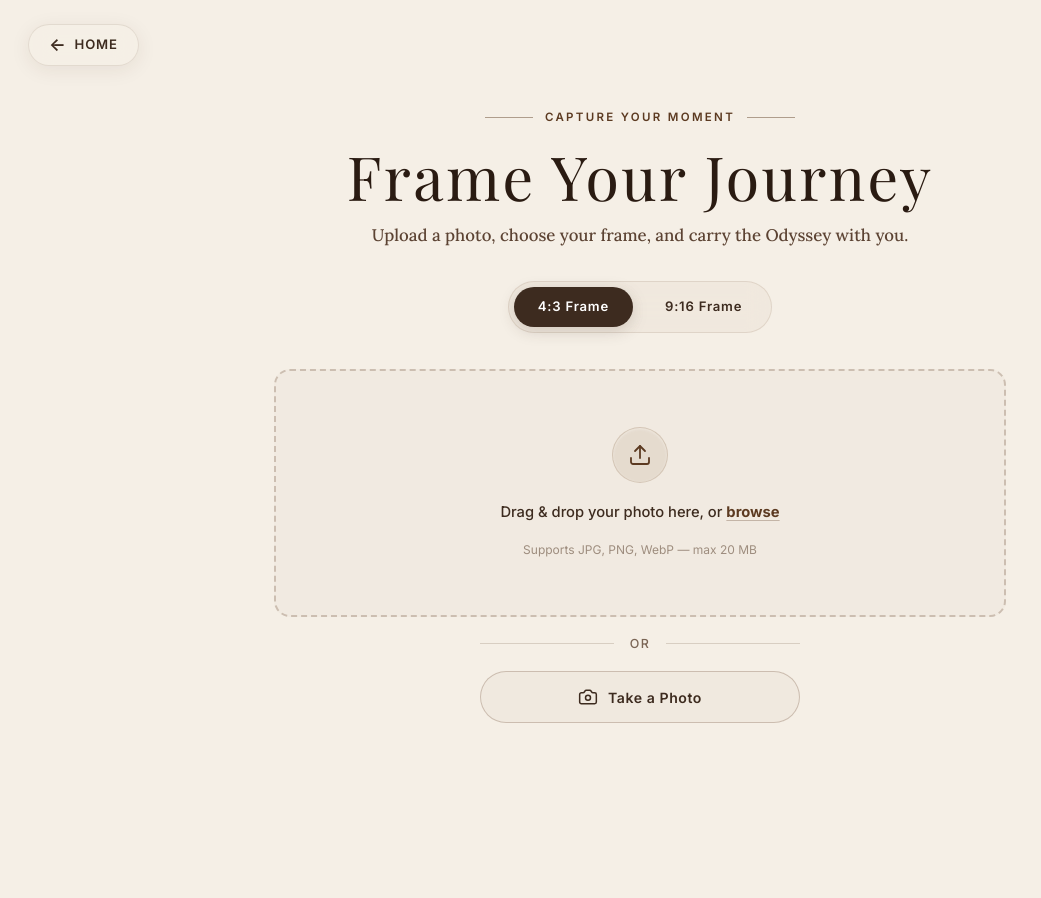
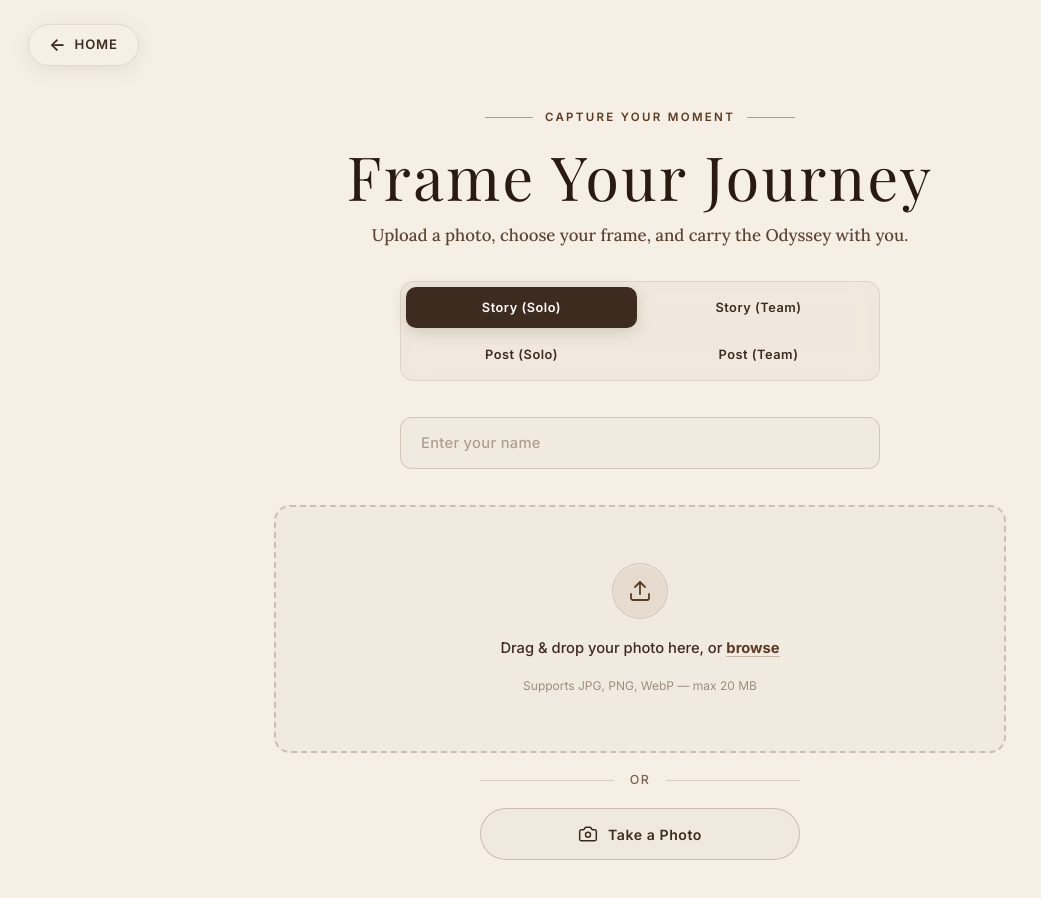
Before and after one commit to sarin-ms/odyssey, a Next.js app: page /capture in a window 1280 px wide. Shown: the top 898 px of the page, without its empty margins (0-1041 px from the left). Before the commit the page ends 803 px from the top, so only its background shows below. Built offline with nearby package versions, Linux system fonts and the light colour scheme; a web font is replaced by a local one.

Commit message:
feat(capture): replace frames with 4 new templates, add name input
- Story (Solo/Team) 1080x1920 and Post (Solo/Team) 1080x1350
- 2x2 grid frame selector
- Name input renders over NAME HERE placeholder
- Fixed compositing: punch-out approach for opaque frames

```diff
--- a/app/capture/Capture.module.css
+++ b/app/capture/Capture.module.css
@@ -262,27 +262,29 @@
 /* ── Frame selector ────────────────────────────────────────── */
 
 .frameSelector {
-  display: flex;
-  align-items: center;
-  gap: 8px;
+  display: grid;
+  grid-template-columns: 1fr 1fr;
+  gap: 6px;
+  width: 100%;
+  max-width: 480px;
   background: rgba(236, 226, 215, 0.52);
   backdrop-filter: blur(12px);
   -webkit-backdrop-filter: blur(12px);
   border: 1px solid rgba(160, 135, 110, 0.2);
-  border-radius: 50px;
+  border-radius: 14px;
   padding: 5px;
 }
 
 .frameBtn {
   position: relative;
-  padding: 10px 24px;
+  padding: 11px 16px;
   border: none;
-  border-radius: 50px;
+  border-radius: 10px;
   background: transparent;
   font-family: var(--font-body);
-  font-size: 0.82rem;
+  font-size: 0.8rem;
   font-weight: 600;
-  letter-spacing: 0.06em;
+  letter-spacing: 0.04em;
   color: var(--color-brown-dark);
   cursor: pointer;
   transition:
@@ -299,6 +301,42 @@
   background: var(--color-brown-dark);
   color: #fff;
   box-shadow: 0 4px 16px rgba(61, 43, 31, 0.18);
+}
+
+/* ── Name input ────────────────────────────────────────────── */
+
+.nameInputWrapper {
+  width: 100%;
+  max-width: 480px;
+}
+
+.nameInput {
+  width: 100%;
+  padding: 14px 20px;
+  border: 1.5px solid rgba(92, 58, 33, 0.2);
+  border-radius: 12px;
+  background: rgba(236, 226, 215, 0.35);
+  font-family: var(--font-body);
+  font-size: 0.92rem;
+  font-weight: 500;
+  color: var(--color-brown-dark);
+  letter-spacing: 0.02em;
+  outline: none;
+  transition:
+    border-color 220ms ease,
+    background 220ms ease,
+    box-shadow 220ms ease;
+}
+
+.nameInput::placeholder {
+  color: #8a7565;
+  opacity: 0.65;
+}
+
+.nameInput:focus {
+  border-color: var(--color-brown-mid);
+  background: rgba(236, 226, 215, 0.55);
+  box-shadow: 0 0 0 3px rgba(92, 58, 33, 0.08);
 }
 
 /* ── Preview container ─────────────────────────────────────── */
--- a/app/capture/page.jsx
+++ b/app/capture/page.jsx
@@ -8,21 +8,33 @@ import styles from "./Capture.module.css";
 /* ─── Frame configuration ──────────────────────────────────────────────── */
 
 const FRAMES = {
-  "4:3": {
-    src: "/frames/frame_43.png",
-    width: 1448,
-    height: 1086,
-    // Inner photo region — measured via pixel analysis (light-gray fill, no alpha)
-    photo: { x: 238, y: 208, w: 971, h: 646 },
-    hasAlpha: false,
+  "Story (Solo)": {
+    src: "/frames/Template 1080_1920 (Single).png",
+    width: 1080,
+    height: 1920,
+    photo: { x: 160, y: 703, w: 760, h: 772 },
+    nameY: 1545,
   },
-  "9:16": {
-    src: "/frames/frame_916.png",
-    width: 941,
-    height: 1672,
-    // Inner photo region — measured via pixel analysis (transparent center)
-    photo: { x: 128, y: 293, w: 688, h: 1014 },
-    hasAlpha: true,
+  "Story (Team)": {
+    src: "/frames/Template 1080_1920 (Double).png",
+    width: 1080,
+    height: 1920,
+    photo: { x: 90, y: 788, w: 899, h: 641 },
+    nameY: 1541,
+  },
+  "Post (Solo)": {
+    src: "/frames/Template 1080_1350 (Single).png",
+    width: 1080,
+    height: 1350,
+    photo: { x: 215, y: 500, w: 649, h: 627 },
+    nameY: 1222,
+  },
+  "Post (Team)": {
+    src: "/frames/Template 1080_1350 (Double).png",
+    width: 1080,
+    height: 1350,
+    photo: { x: 90, y: 507, w: 899, h: 570 },
+    nameY: 1179,
   },
 };
 
@@ -60,7 +72,7 @@ function coverFit(photoImg, region) {
 
 /* ─── Helper: composite photo + frame on canvas ───────────────────────── */
 
-async function composite(photoDataUrl, frameKey) {
+async function composite(photoDataUrl, frameKey, userName) {
   const frame = FRAMES[frameKey];
   const [photoImg, frameImg] = await Promise.all([
     loadImage(photoDataUrl),
@@ -75,37 +87,36 @@ async function composite(photoDataUrl, frameKey) {
   const { x, y, w, h } = frame.photo;
   const { drawX, drawY, drawW, drawH } = coverFit(photoImg, frame.photo);
 
-  if (frame.hasAlpha) {
-    // 9:16 frame has a transparent center — draw photo first, frame on top
-    ctx.save();
-    ctx.beginPath();
-    ctx.roundRect(x, y, w, h, 16);
-    ctx.clip();
-    ctx.drawImage(photoImg, drawX, drawY, drawW, drawH);
-    ctx.restore();
+  // Frames are opaque — punch out the inner region and draw photo behind
+  ctx.drawImage(frameImg, 0, 0, frame.width, frame.height);
 
-    ctx.drawImage(frameImg, 0, 0, frame.width, frame.height);
-  } else {
-    // 4:3 frame is fully opaque with a gray inner fill.
-    // Strategy: draw frame → punch out inner region → draw photo behind.
-    ctx.drawImage(frameImg, 0, 0, frame.width, frame.height);
+  // Clear the inner region
+  ctx.save();
+  ctx.beginPath();
+  ctx.rect(x, y, w, h);
+  ctx.clip();
+  ctx.clearRect(x, y, w, h);
+  ctx.restore();
 
-    // Clear the inner region so the photo can show through
-    ctx.save();
-    ctx.beginPath();
-    ctx.roundRect(x, y, w, h, 16);
-    ctx.clip();
-    ctx.clearRect(x, y, w, h);
-    ctx.restore();
+  // Draw photo behind the frame
+  ctx.save();
+  ctx.globalCompositeOperation = "destination-over";
+  ctx.beginPath();
+  ctx.rect(x, y, w, h);
+  ctx.clip();
+  ctx.drawImage(photoImg, drawX, drawY, drawW, drawH);
+  ctx.restore();
 
-    // Draw the photo behind the frame using destination-over
-    ctx.save();
-    ctx.globalCompositeOperation = "destination-over";
-    ctx.beginPath();
-    ctx.roundRect(x, y, w, h, 16);
-    ctx.clip();
-    ctx.drawImage(photoImg, drawX, drawY, drawW, drawH);
-    ctx.restore();
+  // Render user's name over the "NAME HERE" placeholder
+  if (userName && userName.trim()) {
+    const nameText = userName.trim().toUpperCase();
+    const fontSize = Math.round(frame.width * 0.037);
+    ctx.font = `700 ${fontSize}px "Inter", "Cinzel", sans-serif`;
+    ctx.fillStyle = "#fffaf1";
+    ctx.textAlign = "center";
+    ctx.textBaseline = "middle";
+    ctx.letterSpacing = `${fontSize * 0.15}px`;
+    ctx.fillText(nameText, frame.width / 2, frame.nameY);
   }
 
   return canvas;
@@ -115,15 +126,16 @@ async function composite(photoDataUrl, frameKey) {
 
 export default function CapturePage() {
   const [photo, setPhoto] = useState(null); // data URL of uploaded photo
-  const [selectedFrame, setSelectedFrame] = useState("4:3");
+  const [selectedFrame, setSelectedFrame] = useState("Story (Solo)");
   const [resultUrl, setResultUrl] = useState(null);
   const [processing, setProcessing] = useState(false);
   const [dragOver, setDragOver] = useState(false);
   const [toast, setToast] = useState("");
+  const [userName, setUserName] = useState("");
   const [webcamOpen, setWebcamOpen] = useState(false);
-  const [facingMode, setFacingMode] = useState("user"); // "user" = front, "environment" = back
+  const [facingMode, setFacingMode] = useState("user");
   const fileInputRef = useRef(null);
-  const canvasRef = useRef(null); // keep reference to the output canvas
+  const canvasRef = useRef(null);
   const videoRef = useRef(null);
   const streamRef = useRef(null);
 
@@ -159,7 +171,7 @@ export default function CapturePage() {
     setResultUrl(null);
 
     try {
-      const canvas = await composite(photo, selectedFrame);
+      const canvas = await composite(photo, selectedFrame, userName);
       canvasRef.current = canvas;
       setResultUrl(canvas.toDataURL("image/png"));
     } catch (err) {
@@ -168,19 +180,18 @@ export default function CapturePage() {
     } finally {
       setProcessing(false);
     }
-  }, [photo, selectedFrame, showToast]);
+  }, [photo, selectedFrame, userName, showToast]);
 
   /* ── Regenerate when frame changes after photo is loaded ───────── */
   const switchFrame = useCallback(
     (key) => {
       setSelectedFrame(key);
       if (photo) {
-        // Defer so state update settles
         setTimeout(async () => {
           setProcessing(true);
           setResultUrl(null);
           try {
-            const canvas = await composite(photo, key);
+            const canvas = await composite(photo, key, userName);
             canvasRef.current = canvas;
             setResultUrl(canvas.toDataURL("image/png"));
           } catch {
@@ -191,7 +202,7 @@ export default function CapturePage() {
         }, 50);
       }
     },
-    [photo, showToast],
+    [photo, userName, showToast],
   );
 
   /* ── Download ──────────────────────────────────────────────────── */
@@ -369,9 +380,21 @@ export default function CapturePage() {
               className={`${styles.frameBtn} ${selectedFrame === key ? styles.frameBtnActive : ""}`}
               onClick={() => switchFrame(key)}
             >
-              {key} Frame
+              {key}
             </button>
           ))}
+        </div>
+
+        {/* Name input */}
+        <div className={`${styles.nameInputWrapper} ${styles.animateIn} ${styles.animDelay3}`}>
+          <input
+            type="text"
+            placeholder="Enter your name"
+            value={userName}
+            onChange={(e) => setUserName(e.target.value)}
+            className={styles.nameInput}
+            maxLength={30}
+          />
         </div>
 
         {/* Upload zone — shown when no photo selected */}
```
